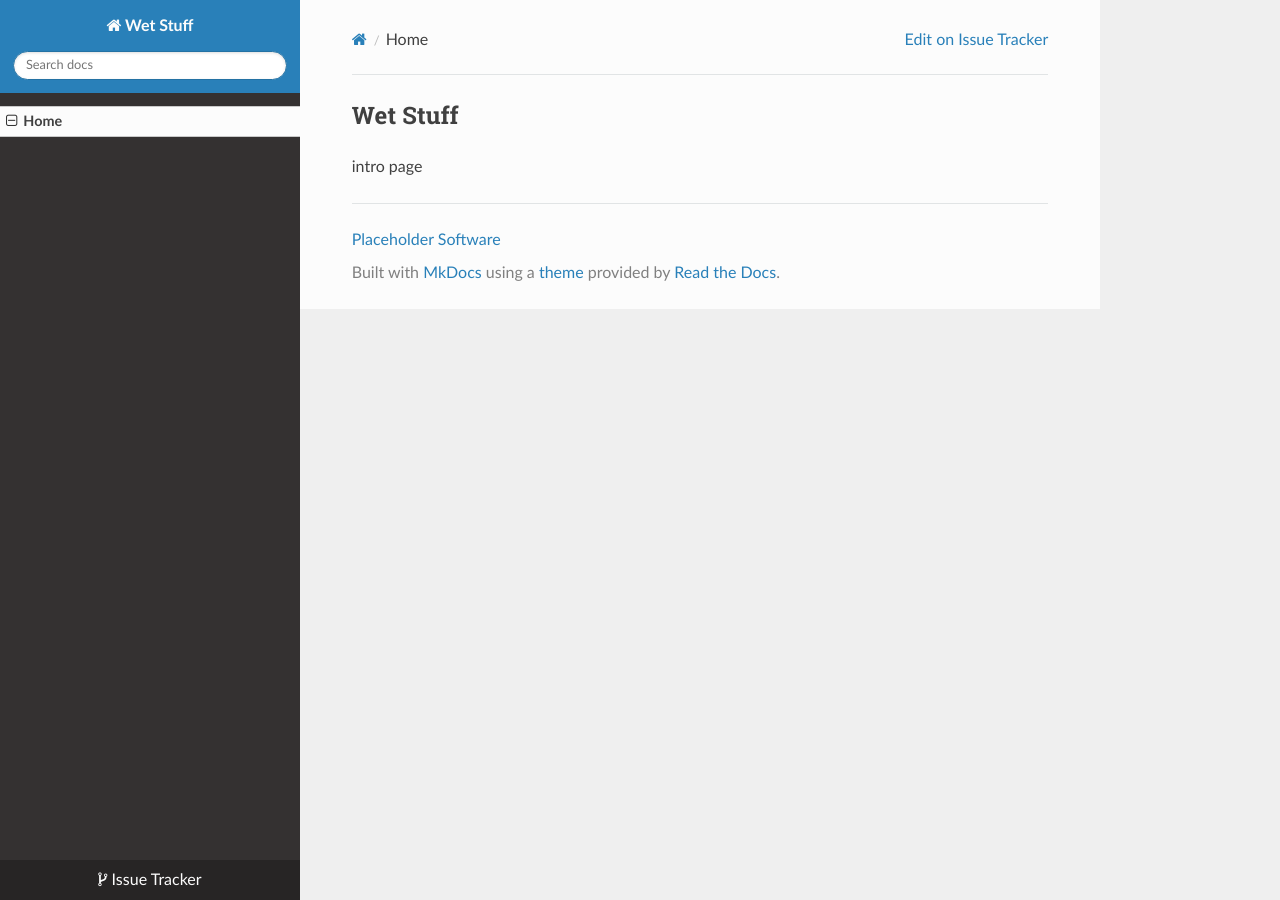
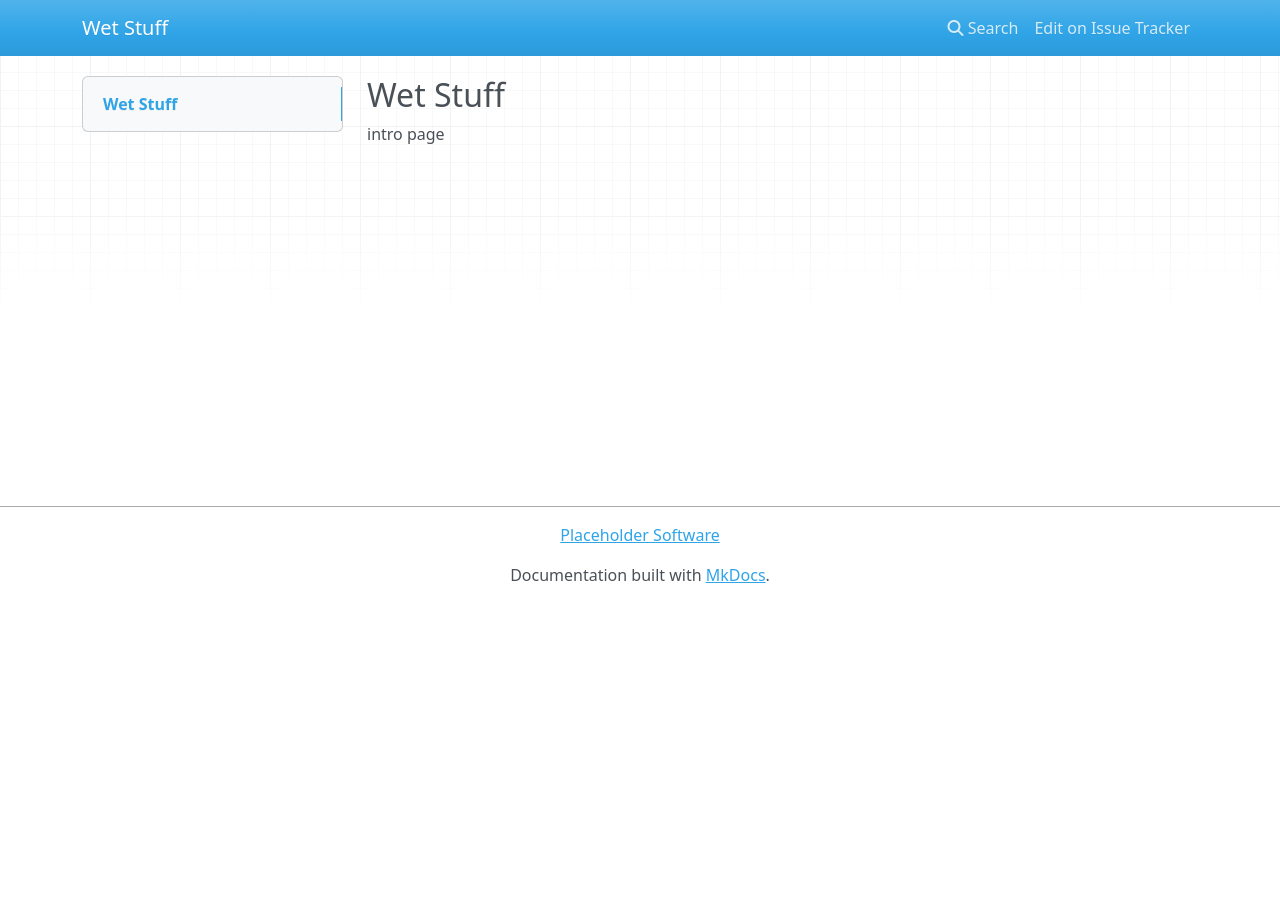
Before and after one commit to Placeholder-Software/WetSurfaceDecals, an MkDocs documentation site: the page built from docs/index.md, in a window 1280 px wide. Built offline with MkDocs 1.6.1, drawn with Linux system fonts in a browser that asks for light colours; nearby versions of some CDN libraries; old or Windows-style settings are respelled for this version of MkDocs; part of the change alters nothing that is shown.

Commit message:
Removed custom theme (doesn't seem to work as expected, not really needed)

```diff
--- a/mkdocs.yml
+++ b/mkdocs.yml
@@ -3,9 +3,6 @@ repo_url: "https://github.com/Placeholder-Software/wetsurfacedecals"
 repo_name: "Issue Tracker"
 site_favicon: "wetstuff.png"
 google_analytics: ["UA-46722926-4", "wetsurfacedecals.readthedocs.io"]
-theme:
-  name: readthedocs
-  custom_dir: theme
 copyright: "<a href='https://placeholder-software.co.uk/wetstuff/'>Placeholder Software</a>"
 pages:
 - Home: "index.md"
--- a/theme/main.html
+++ /dev/null
@@ -1,6 +0,0 @@
-{% extends "base.html" %}
-
-{% block scripts %}
-  {{ super() }}
-  <meta name="google-site-verification" content="PcruPlNwdq73WM-Jvo9loUQQzOlcyjaYAmgNJu16nlY" />
-{% endblock %}
```
